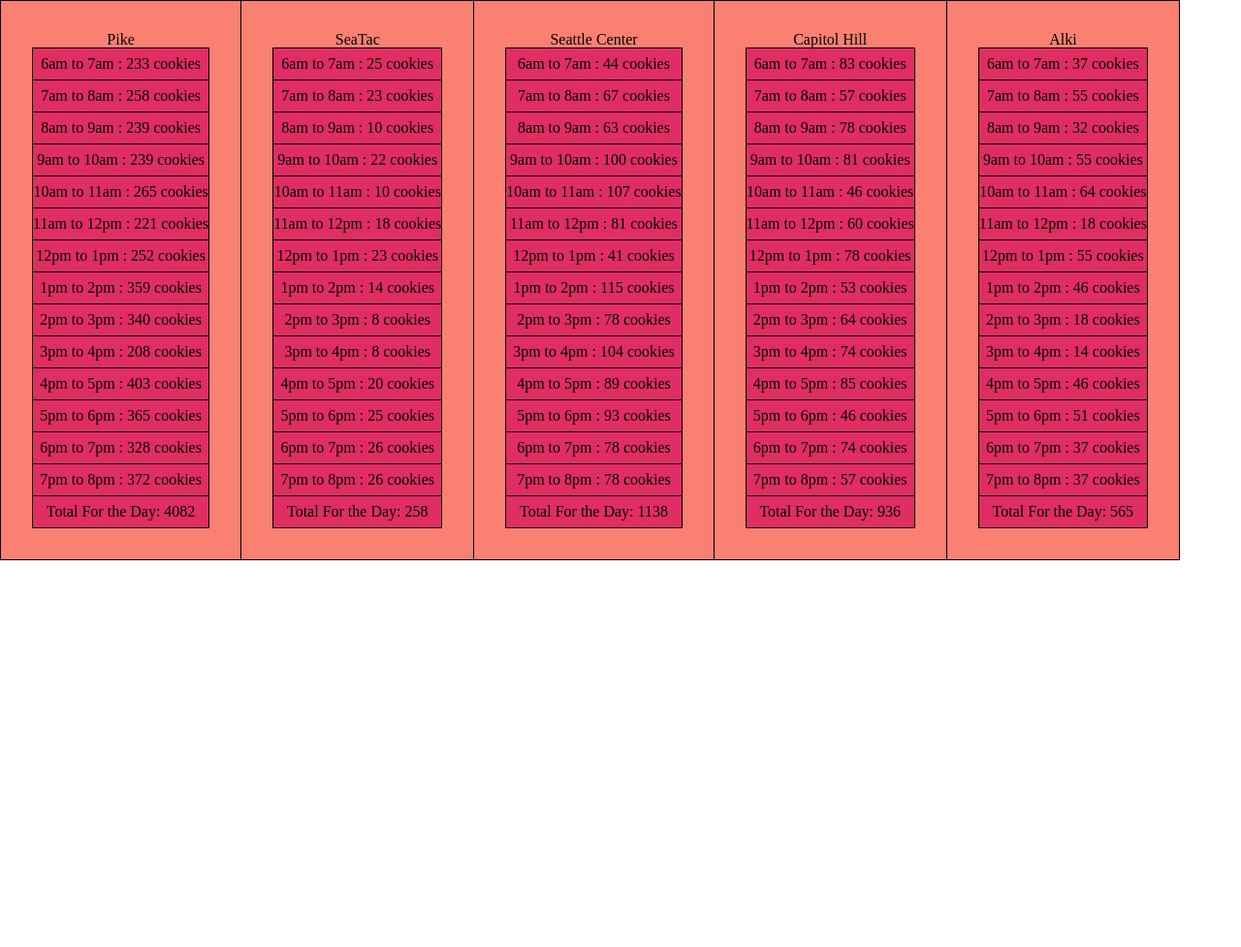
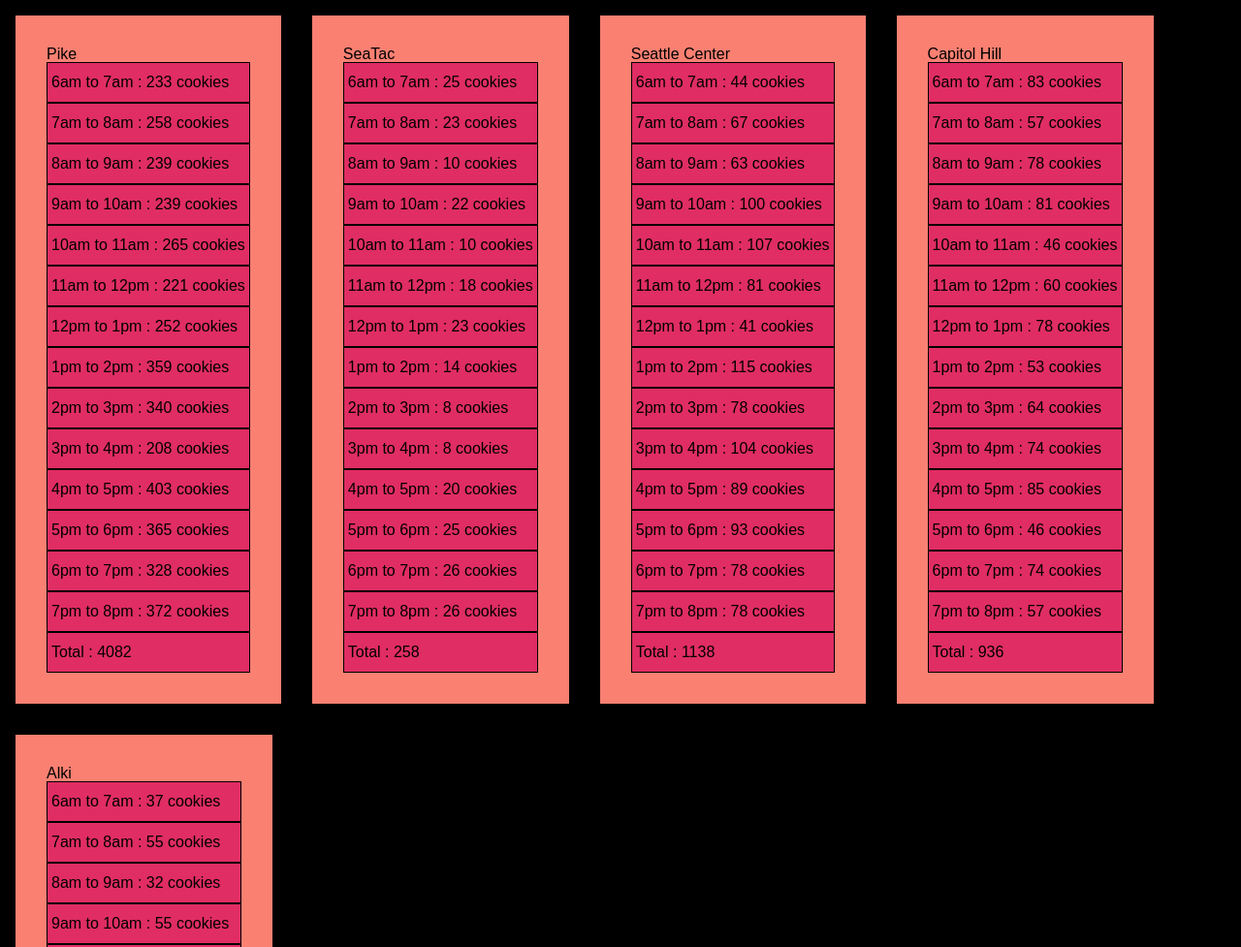
Before and after one commit to ahrenswett/salmonCookies, a plain HTML site: page sales.html in a window 1280 px wide. Shown: the top 977 px of the page at 97% size. Before the commit the page ends 800 px from the top, so only its background shows below. Drawn offline with Linux system fonts and the light colour scheme.

Commit message:
moved into lists and made some style changes.

```diff
--- a/css/styles.css
+++ b/css/styles.css
@@ -1,4 +1,29 @@
-table, th, td  {
+main{
+    background-color: black;
+}
+
+ul{
+    float: left;
+    font-family: fantasy;
+    font-size: 1em;
+    padding: 2em;
+    border: 1em solid black;
+    background-color: salmon;
+}
+
+
+li{
+    font-size: 1em;
+    line-height: 2em;
+    padding: .25em;
+    border: 1px solid black;
+    background-color: rgb(224, 45, 99);
+}
+
+
+
+
+/* table, th, td  {
     padding: 2em;
     border: 1px solid black;
     background-color: salmon
@@ -9,4 +34,4 @@
     padding: .25em;
     border: 1px solid black;
     background-color: rgb(224, 45, 99);
-  }
+  } */
--- a/js/app.js
+++ b/js/app.js
@@ -100,32 +100,16 @@
 //creates the table head
 for(var i = 0; i < salmonCookieStores.length; i++){
   var infoTable = document.getElementById('infoTable');
-  var tableHead = document.createElement('th');
+  var tableHead = document.createElement('ul');
   tableHead.textContent = salmonCookieStores[i].store;
   infoTable.appendChild(tableHead);
 
   for(var j = 0; j < salmonCookieStores[i].htmlTimeTable.length; j++){
-    var hours = document.createElement('tr');
+    var hours = document.createElement('li');
     hours.textContent = salmonCookieStores[i].htmlTimeTable[j];
     tableHead.appendChild(hours);
   }
-  var totals = document.createElement('tr');
-  totals.textContent = `Total For the Day: ${sumUpArray(salmonCookieStores[i].averageCookies)}`;
+  var totals = document.createElement('li');
+  totals.textContent = `Total : ${sumUpArray(salmonCookieStores[i].averageCookies)}`;
   tableHead.appendChild(totals);
 }
-
-console.log(Pike.htmlTimeTable);
-console.log(salmonCookieStores[0].customersPerHour(salmonCookieStores[0].min, salmonCookieStores[0].max));
-console.log(Pike.rndArrayPeople);
-console.log(Pike.averageCookies);
-
-
-
-
-// window.onload = function(){
-// //displays store names on sales.html
-//   for(var i = 0; i < salmonCookieStores.length; i++){
-//     // var store = salmonCookieStores[i].store;
-//     document.getElementById(salmonCookieStores[i].store).innerHTML('Pike');
-//   }
-// };
```
